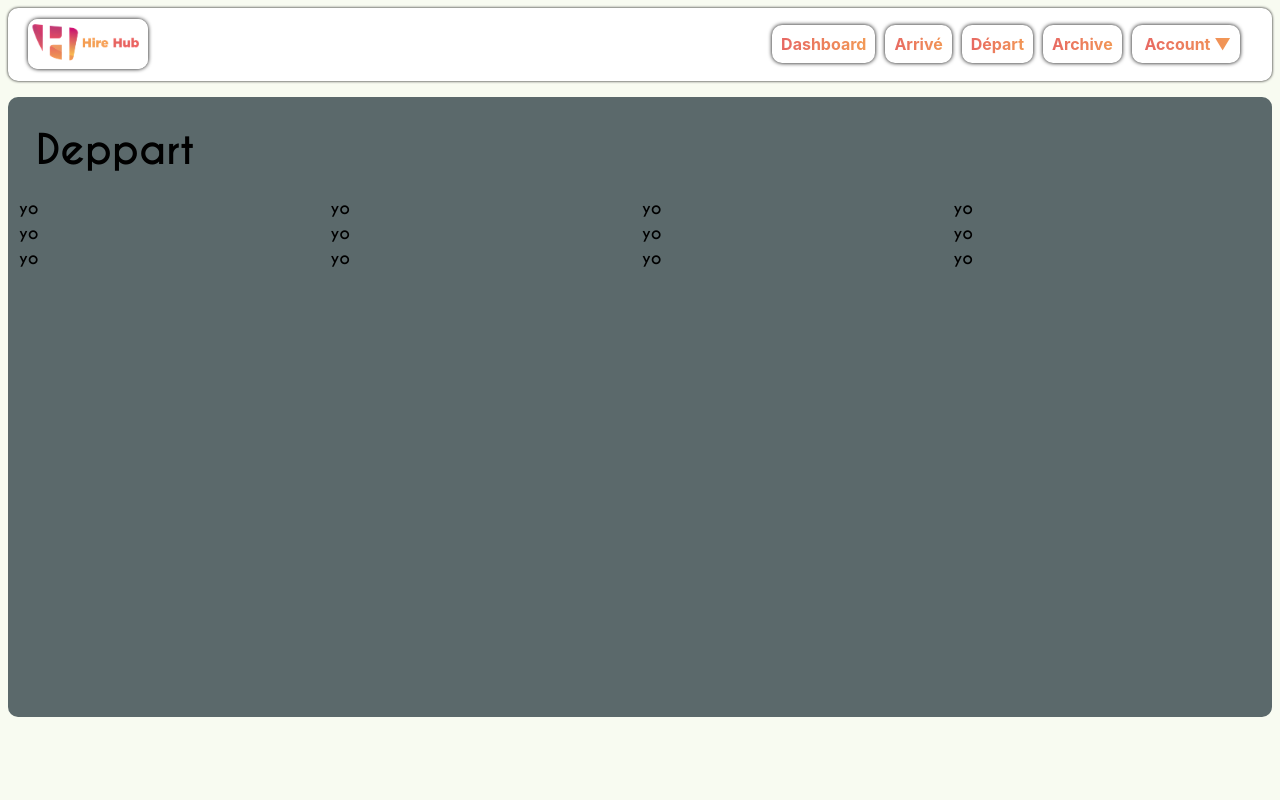
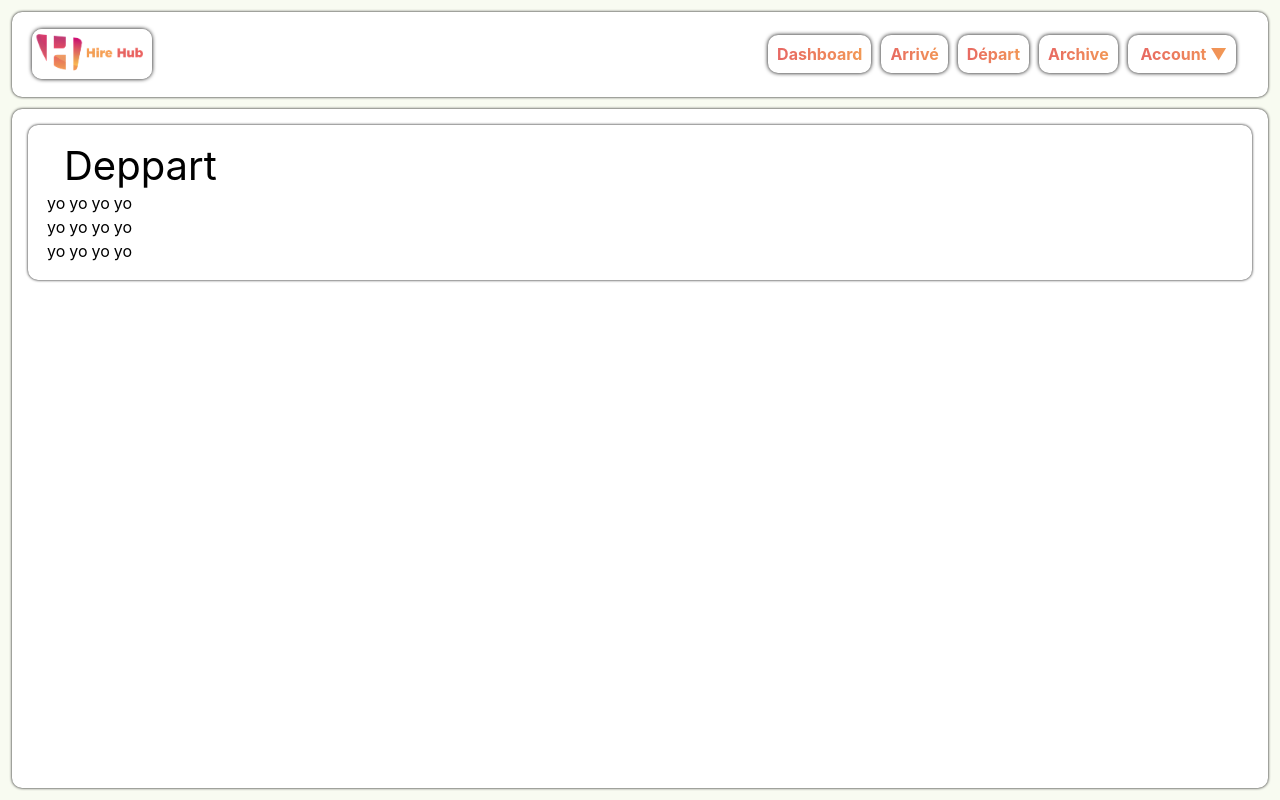
Before and after one commit to Razano26/HireHub, a React (Create React App) app in the folder hirehub_front/: page /Deppart in a window 1280 px wide. Built offline with nearby package versions, Linux system fonts and the light colour scheme.

Commit message:
Change dysplay to grid

```diff
--- a/hirehub_front/src/Components/header.jsx
+++ b/hirehub_front/src/Components/header.jsx
@@ -18,7 +18,7 @@ function Header(){
                 <Link className='Btn' to="/Arrival">Arrivé</Link>
                 <Link className='Btn' to="/Deppart">Départ</Link>
                 <Link className='Btn' to='/Archive'>Archive</Link>
-                <Link className='Btn' to='/'> Account ▼</Link>
+                <Link className='Btn' to='/Test'> Account ▼</Link>
             </nav>
         </div>
     )
--- a/hirehub_front/src/Styles/Dashboard.css
+++ b/hirehub_front/src/Styles/Dashboard.css
@@ -1,4 +1,5 @@
 .Dashboard{
+    height: 100%;
     background-color: blueviolet;
     display: grid;
     grid-template-columns: repeat(10, 1fr);
--- a/hirehub_front/src/Styles/Header.css
+++ b/hirehub_front/src/Styles/Header.css
@@ -6,7 +6,6 @@
 .Header{
     /* background-color: aqua; */
     background-color: rgb(255, 255, 255);
-    margin: .5em;
     border-radius: 10px 10px;
     box-shadow: 0px 0px 3px 0px #000000;
 
@@ -35,7 +34,7 @@
 .Btn{
     margin-left: 10px;
     padding: 9px;
-    background-color: #535953;
+    background: #535953;
     border-radius: 10px 10px;
     box-shadow: 0px 0px 4px 0px #000000;
 
@@ -43,6 +42,15 @@
     font-weight: bold;
     background: -webkit-linear-gradient(left, #E66265 0%, #F39E54 100%);
     -webkit-background-clip: text;
+    background-clip: text;
     -webkit-text-fill-color: transparent;
 
+    transition: .25s;
 }
+
+.Btn:hover{
+    padding: 11px;
+
+    transition: .25s;
+
+}
--- a/hirehub_front/src/Styles/Index.css
+++ b/hirehub_front/src/Styles/Index.css
@@ -14,14 +14,13 @@ body {
     -moz-osx-font-smoothing: grayscale;
   }
 
-#root{
-}
-
 .grid{
   display: grid;
   grid-template-columns: 1fr;
   grid-template-rows: 1fr 8fr;
-  height: 100vh;
+  row-gap: 1.5vh;
+  padding: 1.5vh;
+  height: 97vh;
 
 }
 
--- a/hirehub_front/src/Styles/Pages.css
+++ b/hirehub_front/src/Styles/Pages.css
@@ -5,14 +5,11 @@
 
 
 .Page{
-    font-family: CaviarDreamsBold;
-    background-color: #5B696B;
-    border-radius: 10px;
-    margin: 0.5em;
-    padding: 0.5em;
-    height: 85%;
-    display: flex;
-    flex-direction: column;
+    background-color: rgb(255, 255, 255);
+    margin-top: 0em;
+    border-radius: 10px 10px;
+    box-shadow: 0px 0px 3px 0px #000000;
+    padding: 1em;
 }
 
 .Title{
--- a/hirehub_front/src/index.jsx
+++ b/hirehub_front/src/index.jsx
@@ -15,6 +15,7 @@ root.render(
     <Router>
       <div className='grid'>
           <Header/>
+          <div className='Page'>
             <Routes>
               <Route path="/" element={<Dashboard />} />
               <Route path="/Arrival" element={<Arrival />} />
@@ -23,6 +24,7 @@ root.render(
               <Route path="*" element={<Error />} />
             </Routes>
           </div>
+      </div>
     </Router>
   </React.StrictMode>
 );
```
Lines whose indentation alone changed are shown as unchanged.
